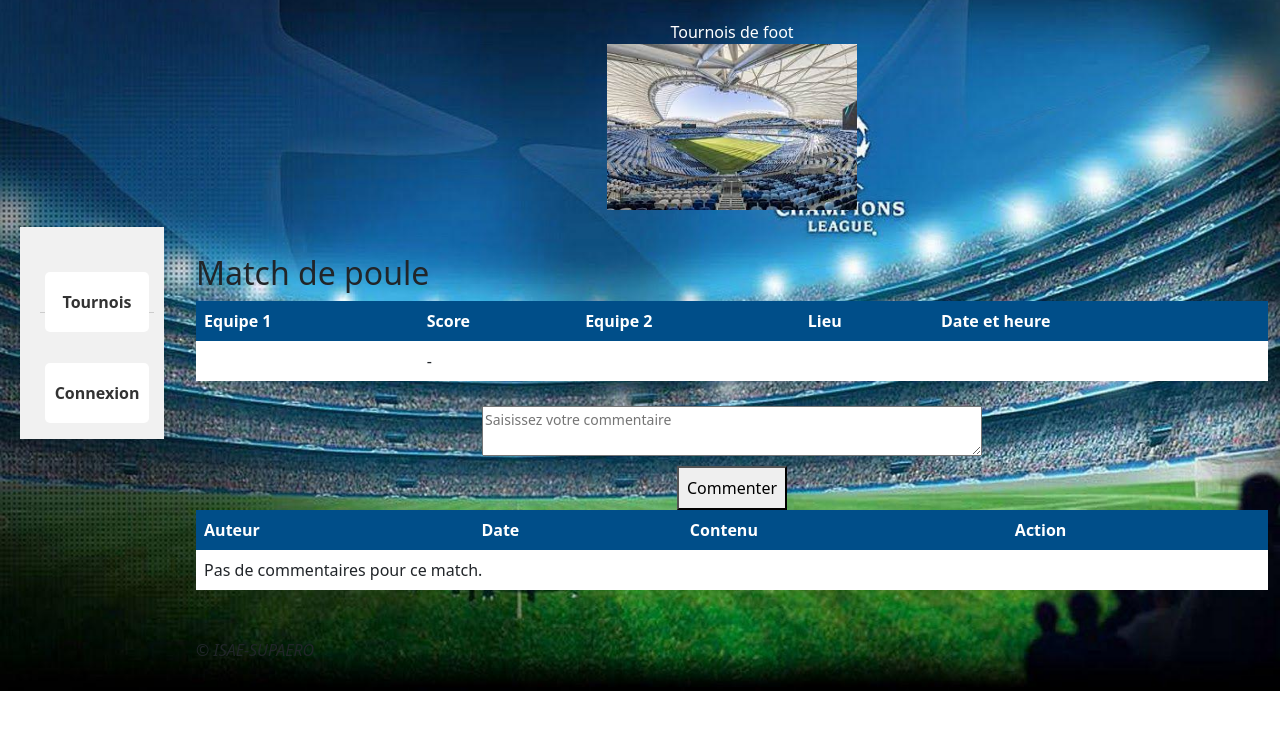
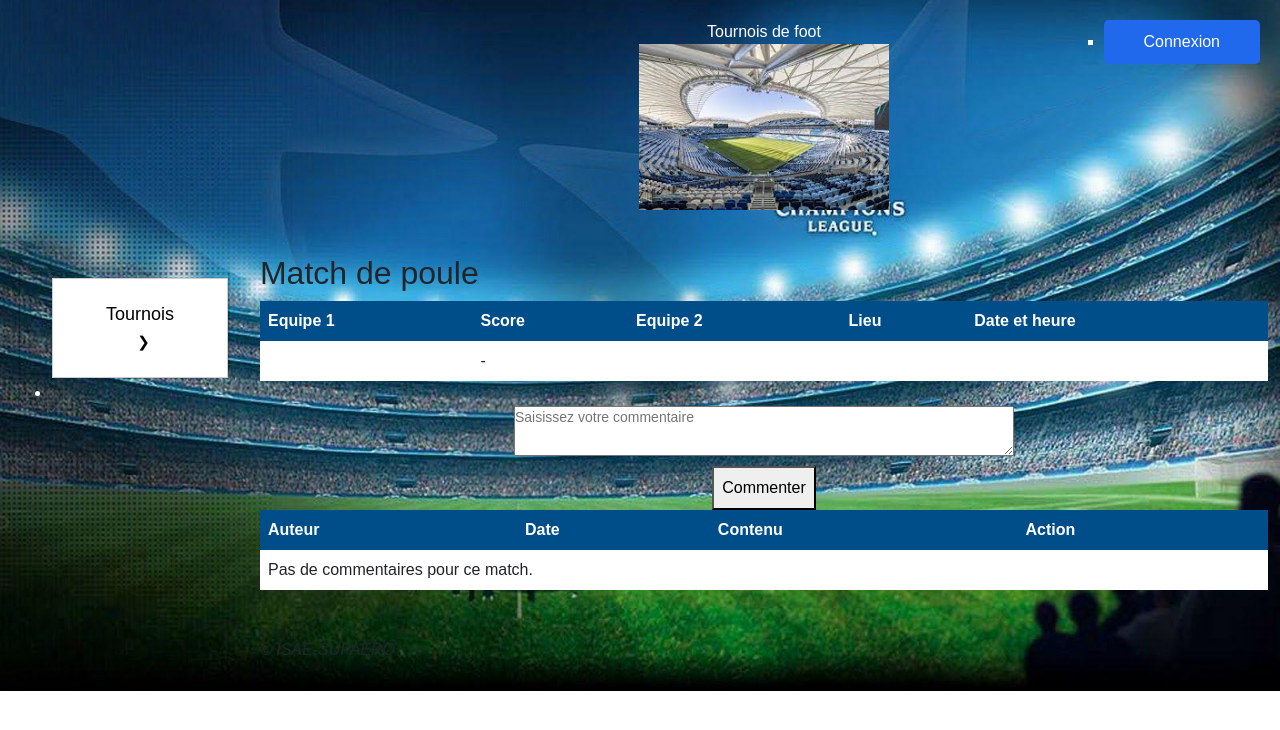
Before and after one commit to vSt11/tournois-Raphael-Hassine, a Django app: template tournois/AppTournois/templates/tournois/match.html in a window 1280 px wide. Shown: the top 730 px of the page. Run offline with Django 3.2, Linux system fonts and the light colour scheme; the template is opened without the code that fills it, so the values that code supplies are empty; some libraries are stand-ins or nearby versions.

Commit message:
Animating the menu, work still in progress, only one layer yet

```diff
--- a/tournois/static/css/style.css
+++ b/tournois/static/css/style.css
@@ -149,77 +149,6 @@
 input[type="submit"]:hover {
   background-color: #0056b3;
 }
-
-nav {
-  display: flex;
-  flex-direction: column;
-  align-items: flex-end;
-  /*aligne à droite*/
-  justify-content: space-between;
-  align-items: center;
-  background-color: #f1f1f1;
-  padding: 10px;
-  margin-top: 5px;
-}
-
-nav ul {
-  display: flex;
-  flex-direction: column;
-  list-style-type: none;
-  margin-top: 5px;
-  padding: 5px;
-}
-
-nav ul li {
-  margin-right: 20px;
-  margin-top: 5px;
-  padding: 5px;
-  padding-top: 15px;
-  /* Ajout de padding en haut */
-  padding-bottom: 45px;
-  /* Ajout de padding en bas */
-}
-
-
-nav ul li:last-child {
-  padding-top: 35px;
-  margin-right: 0;
-  margin-top: 5px;
-}
-
-nav a {
-  display: block;
-  margin-top: 5px;
-  color: #333;
-  text-decoration: none;
-  font-weight: bold;
-  padding: 5px;
-  border-radius: 5px;
-}
-
-nav a:hover {
-  color: #666;
-  margin-top: 5px;
-  background-color: #333;
-}
-
-nav li {
-  display: inline-block;
-  width: 100%;
-  height: 50px;
-  line-height: 50px;
-  text-align: center;
-  border-bottom: 1px solid #ccc;
-  margin: 5px;
-  margin-top: 5px;
-}
-
-nav li:last-child {
-  border-bottom: none;
-  margin-top: 5px;
-
-}
-
 form#CommentaireForm textarea {
   margin-top: 25px;
   width: 2500px;
@@ -295,3 +224,215 @@
 .editable-row form {
   margin-top: 0px;
 }
+
+
+
+:root{
+  --hauteur-menu: 100px;
+}
+* {
+  margin: 0px;
+  padding: 0px;
+  font-family: Montserrat, sans-serif;
+}
+nav {
+  width: 100%;
+  padding: 6Opx;
+  font-size: 18px;
+  position: sticky;
+  top: 0;
+}
+
+nav > ul {
+  display: flex;
+  text-align: center;
+  box-shadow: 0px 1px 2px 1px rgba(0,0,0,0.3);
+  height: var(--hauteur-menu);
+}
+
+nav ul {
+  list-style-type: none;
+}
+
+nav > ul > li {
+  background-color: white;
+  position: relative;
+  height: 100%;
+  flex: 1;
+  border:1px solid #ccc;
+  margin-top: 5px;
+}
+nav > ul > li > a {
+  position: absolute;
+  top: 50%;
+  left: 50%;
+  transform: translate(-50%, -50%);
+  z-index: 1;
+}
+
+nav > ul > li:not(:last-child) {
+  margin-bottom: 10px;
+}
+
+nav > ul > li:not(:first-child) {
+  margin-bottom: 10px;
+}
+
+nav > ul > li.active {
+  background-color: #2169EC;
+  color: white;
+}
+
+nav > ul > li.active:hover {
+  background-color: #3b7ff2;
+}
+
+
+li a {
+  text-decoration: none;
+  color: black;
+
+}
+
+.menu-deroulant > a:after{
+  content: '❯';
+  border-radius: 200px;
+  font-size: 15px;
+  margin-left: 7px;
+  display: inline-block;
+}
+.sous-menu {
+  margin-top: var(--hauteur-menu);
+  width: 100%;
+  text-align: left;
+  background-color: white;
+  border-radius: 50px;
+  overflow: hidden;
+  max-height: 0;
+  overflow-y: auto; /* Ajout de la propriété overflow-y */
+}
+
+.sous-menu > li > a {
+  height: 50px;
+  padding-left: 30px;
+  padding-top: 30px;
+  padding-bottom: 30px;
+  padding-right: 20px;
+  width: 100%;
+  align-items: left;
+  display: flex;
+}
+
+/* .sous-sous-menu {
+  margin-top: var(--hauteur-menu);
+  width: 100%;
+  text-align: left;
+  background-color: white;
+  border-radius: 50px;
+  overflow: hidden;
+  max-height: 0;
+  overflow-y: auto; /* Ajout de la propriété overflow-y */
+/* } */
+
+/* .sous-sous-menu > li > a {
+  height: 50px;
+  padding-left: 30px;
+  padding-top: 30px;
+  padding-bottom: 30px;
+  padding-right: 20px;
+  width: 100%;
+  align-items: left;
+  display: flex;
+} */
+
+nav > ul > li:hover > a{
+  color: #2169EC;
+}
+
+.sous-menu > li:hover {
+  background-color: #eee;
+}
+
+.sous-menu > li:hover > a {
+  color: black;
+}
+
+/* .sous-sous-menu > li:hover {
+  background-color: #eee;
+}
+
+.sous-sous-menu > li:hover > a {
+  color: black;
+} */
+
+.login {
+  margin-left: auto;
+  background-color: #2169EC;
+  color: white;
+  border-radius: 5px;
+  padding: 10px 20px;
+  font-size: 16px;
+  position: fixed;
+  top: 20px;
+  right: 20px;
+}
+
+.login a {
+  padding: 10px 20px;
+  background-color: #2169EC;
+  color: white;
+  border-radius: 20px;
+  text-decoration: none;
+}
+
+@keyframes rotationFleche {
+  0% {
+    transform: rotate(0deg);
+  }
+  100%{
+    transform: rotate(90deg);
+  }
+}
+
+.menu-deroulant:hover > a:after{
+  animation: rotationFleche 0.2s linear forwards;
+}
+
+@keyframes apparitionSousMenu {
+  0% {
+    box-shadow: 0px 3px 3px 1px rgba(0,0,0,0);
+    border-top: 3px solid #2169EC;
+  }
+  30% {
+    box-shadow: 0px 3px 3px 1px rgba(0,0,0,0.3);
+  }
+  100% {
+    max-height: 50em;
+    border-top: 3px solid #2169EC;
+    box-shadow: 0px 3px 3px 1px rgba(0,0,0,0.3);
+  }
+}
+
+.menu-deroulant:hover > .sous-menu {
+  animation: apparitionSousMenu 1s forwards;
+}
+
+
+/* @keyframes apparitionSousSousMenu {
+  0% {
+    box-shadow: 0px 3px 3px 1px rgba(0,0,0,0);
+    border-top: 3px solid #2169EC;
+  }
+  30% {
+    box-shadow: 0px 3px 3px 1px rgba(0,0,0,0.3);
+  }
+  100% {
+    max-height: 50em;
+    border-top: 3px solid #2169EC;
+    box-shadow: 0px 3px 3px 1px rgba(0,0,0,0.3);
+  }
+}
+
+.menu-deroulant:hover > .sous-sous-menu {
+  animation: apparitionSousMenu 1s forwards;
+} */
--- a/tournois/templates/base.html
+++ b/tournois/templates/base.html
@@ -46,27 +46,45 @@
               {% endfor %}
             </ul>
           </nav> -->
-        <nav> <!-- Balise de navigation -->
-            <ul> <!-- Balise de liste non ordonnée -->
-                <li> <!-- Premier élément de liste -->
-                    <a href="{% url 'tournois' %}">Tournois</a> <!-- Lien vers la page des tournois -->
-                    <ul id="tournois-dropdown" style="display:none;"> <!-- Sous-menu déroulant des tournois -->
-                        {% for tournoi in tournois_list %}
-                        <li><a href="{% url 'tournoi' tournoi.id %}">{{ tournoi.nom }}</a></li>
-                        <!-- Lien vers la page du tournoi en cours -->
-                        {% endfor %}
-                    </ul>
-                </li>
 
-                {% if user.is_authenticated %} <!-- Si l'utilisateur est connecté -->
-                <li><a href="{% url 'logout' %}">Déconnexion</a></li> <!-- Lien de déconnexion -->
-                {% else %} <!-- Sinon -->
-                <li><a href="{% url 'login' %}">Connexion</a></li> <!-- Lien de connexion -->
-                {% endif %}
+          <nav>
+            <ul>
+              <li class="menu-deroulant">
+                <a href="{% url 'tournois' %}">Tournois</a>
+                <ul class="sous-menu">
+                  <li><a href="{% url 'tournoi' tournoi_id=1 %}">UFC</a></li>
 
-        </nav>
+                  <!-- <ul class="sous-sous-menu">
+                    <li><a href="{% url 'detail_poule' poule_id=1 %}"> Poule 1</a> </li>
+                    <li><a href="{% url 'detail_poule' poule_id=2 %}"> Poule 2</a> </li>
 
+                  </ul> -->
+                  <li><a href="{% url 'tournoi' tournoi_id=2 %}">Champ League</a></li>
+                  <!-- <ul class="sous-sous-menu">
+                    <li><a href="{% url 'detail_poule' poule_id=3 %}"> Poule 1</a> </li>
+                    <li><a href="{% url 'detail_poule' poule_id=4 %}"> Poule 2</a> </li> -->
 
+                  <li><a href="{% url 'tournoi' tournoi_id=3 %}">CdF</a></li>
+                  <!-- <ul class="sous-sous-menu">
+                    <li><a href="{% url 'detail_poule' poule_id=5 %}"> Poule 1</a> </li>
+                    <li><a href="{% url 'detail_poule' poule_id=6 %}"> Poule 2</a> </li> -->
+
+                  <li><a href="{% url 'tournoi' tournoi_id=4 %}">Last but not Least </a></li>
+                  <!-- <ul class="sous-sous-menu">
+                    <li><a href="{% url 'detail_poule' poule_id=7 %}"> Poule 1</a> </li>
+                    <li><a href="{% url 'detail_poule' poule_id=8 %}"> Poule 2</a> </li>
+                </ul> -->
+              </li>
+            {% if user.is_authenticated %} <!-- Si l'utilisateur est connecté -->
+            <ul>
+                <li class="login"><a href="{% url 'logout' %}">Déconnexion</a></li></ul> <!-- Lien de déconnexion -->
+            {% else %} <!-- Sinon -->
+                <ul>
+                <li class="login"><a href="{% url 'login' %}">Connexion</a></li> <!-- Lien de connexion -->
+            </ul>
+            {% endif %}
+
+          </nav>
 
 
 
```
Also changed, not shown: 1 other file.
